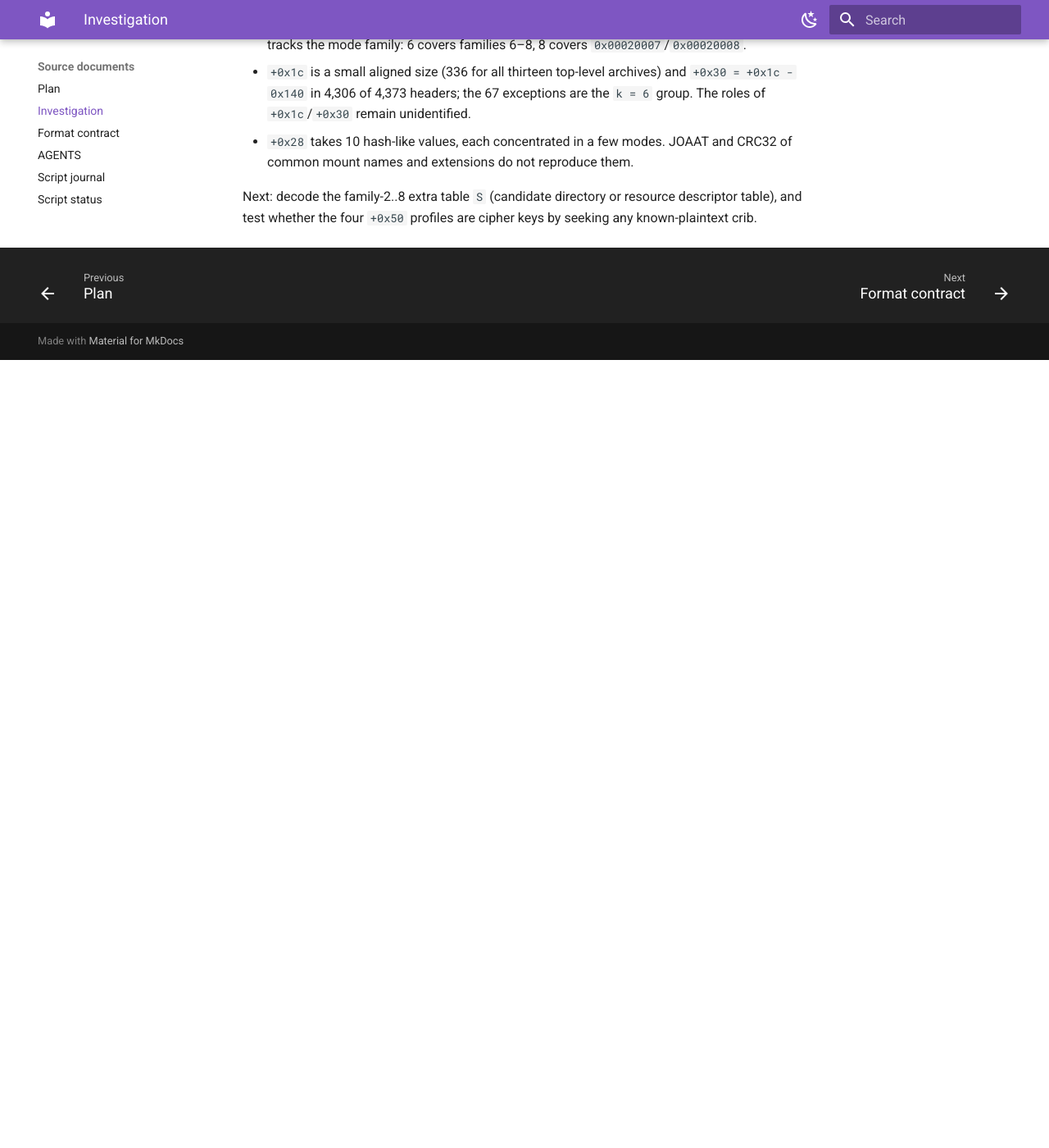
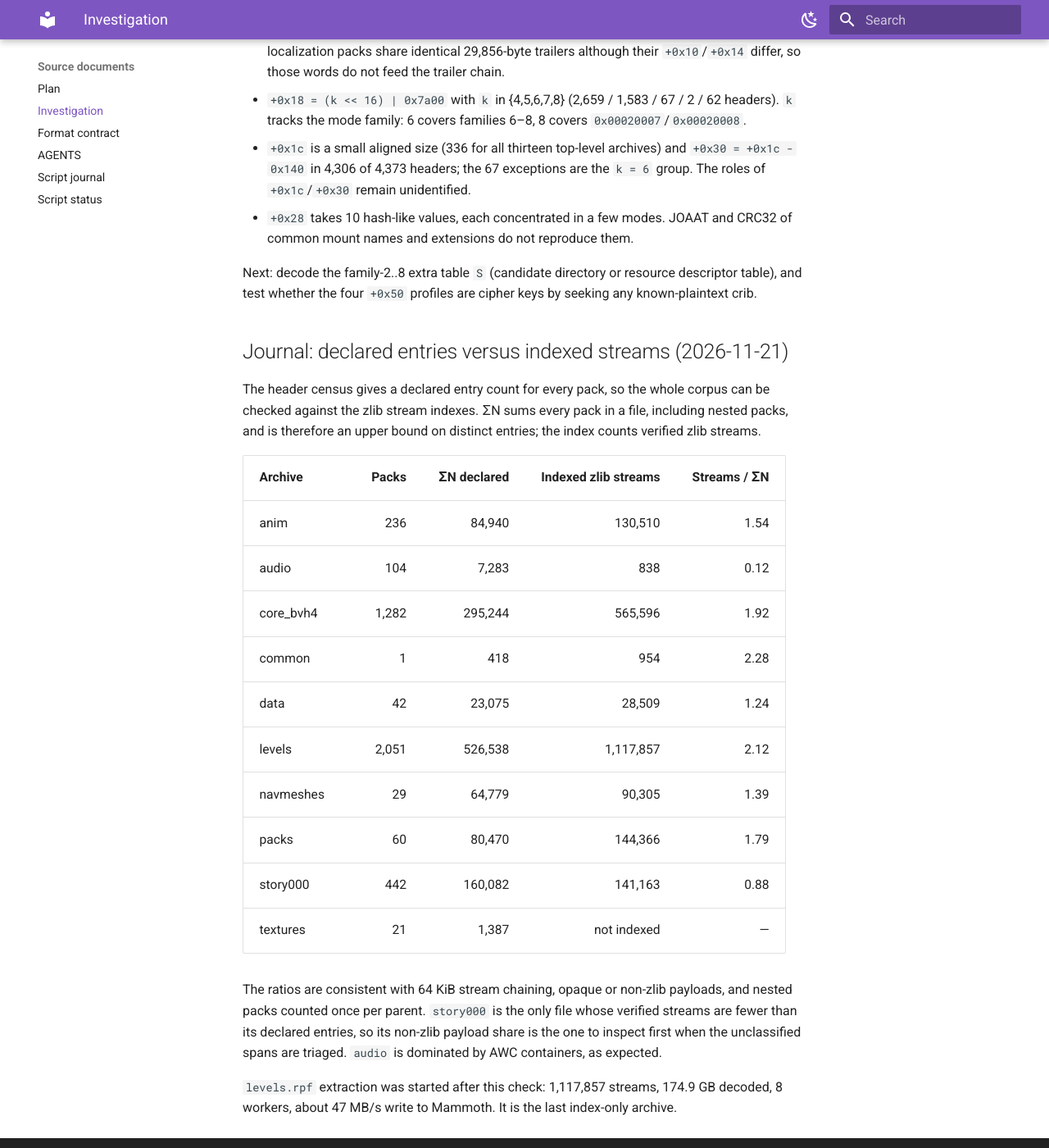
Before and after one commit to lynxnathan/rage-tools-vi, an MkDocs documentation site: the page built from docs/reference/source-investigation.md, in a window 1280 px wide and 1400 px high, scrolled down 70910 px. Shown: the whole window at 82% size. Built offline with MkDocs 1.6.1 and Material for MkDocs 9.7.7, drawn with Linux system fonts in a browser that asks for light colours; before the commit the page ends 71349 px from its top, so only the background shows below that; some of the changed text lies outside the part shown.

Commit message:
docs: record declared-entry coverage and start levels extraction

```diff
--- a/investigation.md
+++ b/investigation.md
@@ -2358,6 +2358,10 @@ bytes per stream; the virtual-desktop test locates `story000_terrain_bvh`
 through that prefix and verifies raw and decoded exports of control ranges.
 Prefix search cannot find names appearing later in a stream.
 
+`tools/explorer_large_e2e.sh` opens the 481,544,304-byte `data.rpf` under Xvfb,
+starts indexing, cancels through the GUI, and checks that the partial index is
+removed. This is a responsiveness/cancellation check, not a 209 GB benchmark.
+
 ## Journal: corpus-wide RPF9 header census (2026-11-21)
 
 Enumerated every RPF9 header in the 22-archive source tree on Mammoth
@@ -2430,3 +2434,33 @@ remaining route is key material or a known-plaintext crib, not more scanning.
 Next: decode the family-2..8 extra table `S` (candidate directory or resource
 descriptor table), and test whether the four `+0x50` profiles are cipher keys
 by seeking any known-plaintext crib.
+
+## Journal: declared entries versus indexed streams (2026-11-21)
+
+The header census gives a declared entry count for every pack, so the whole
+corpus can be checked against the zlib stream indexes. ΣN sums every pack in a
+file, including nested packs, and is therefore an upper bound on distinct
+entries; the index counts verified zlib streams.
+
+| Archive | Packs | ΣN declared | Indexed zlib streams | Streams / ΣN |
+| --- | ---: | ---: | ---: | ---: |
+| anim | 236 | 84,940 | 130,510 | 1.54 |
+| audio | 104 | 7,283 | 838 | 0.12 |
+| core_bvh4 | 1,282 | 295,244 | 565,596 | 1.92 |
+| common | 1 | 418 | 954 | 2.28 |
+| data | 42 | 23,075 | 28,509 | 1.24 |
+| levels | 2,051 | 526,538 | 1,117,857 | 2.12 |
+| navmeshes | 29 | 64,779 | 90,305 | 1.39 |
+| packs | 60 | 80,470 | 144,366 | 1.79 |
+| story000 | 442 | 160,082 | 141,163 | 0.88 |
+| textures | 21 | 1,387 | not indexed | — |
+
+The ratios are consistent with 64 KiB stream chaining, opaque or non-zlib
+payloads, and nested packs counted once per parent. `story000` is the only
+file whose verified streams are fewer than its declared entries, so its
+non-zlib payload share is the one to inspect first when the unclassified spans
+are triaged. `audio` is dominated by AWC containers, as expected.
+
+`levels.rpf` extraction was started after this check: 1,117,857 streams,
+174.9 GB decoded, 8 workers, about 47 MB/s write to Mammoth. It is the last
+index-only archive.
```
Also changed, not shown: plan.md (+17 -0 lines).
